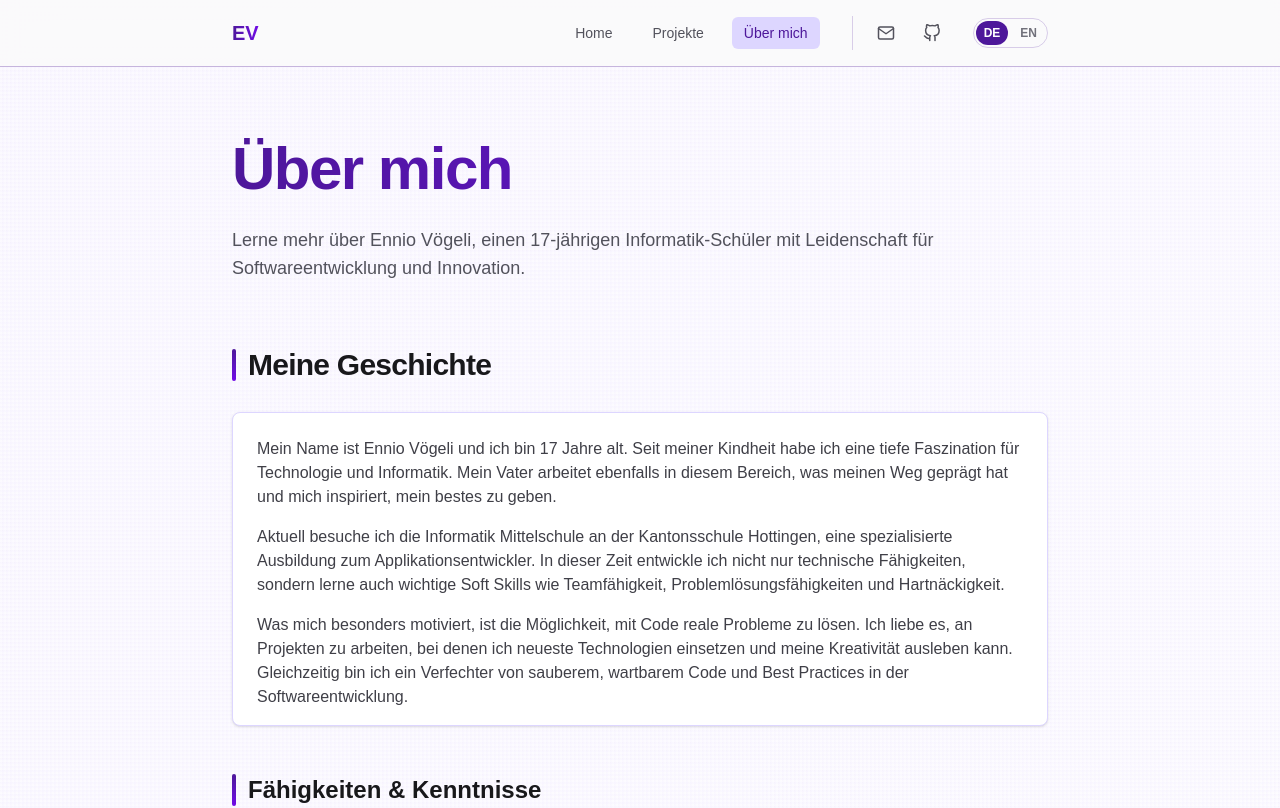
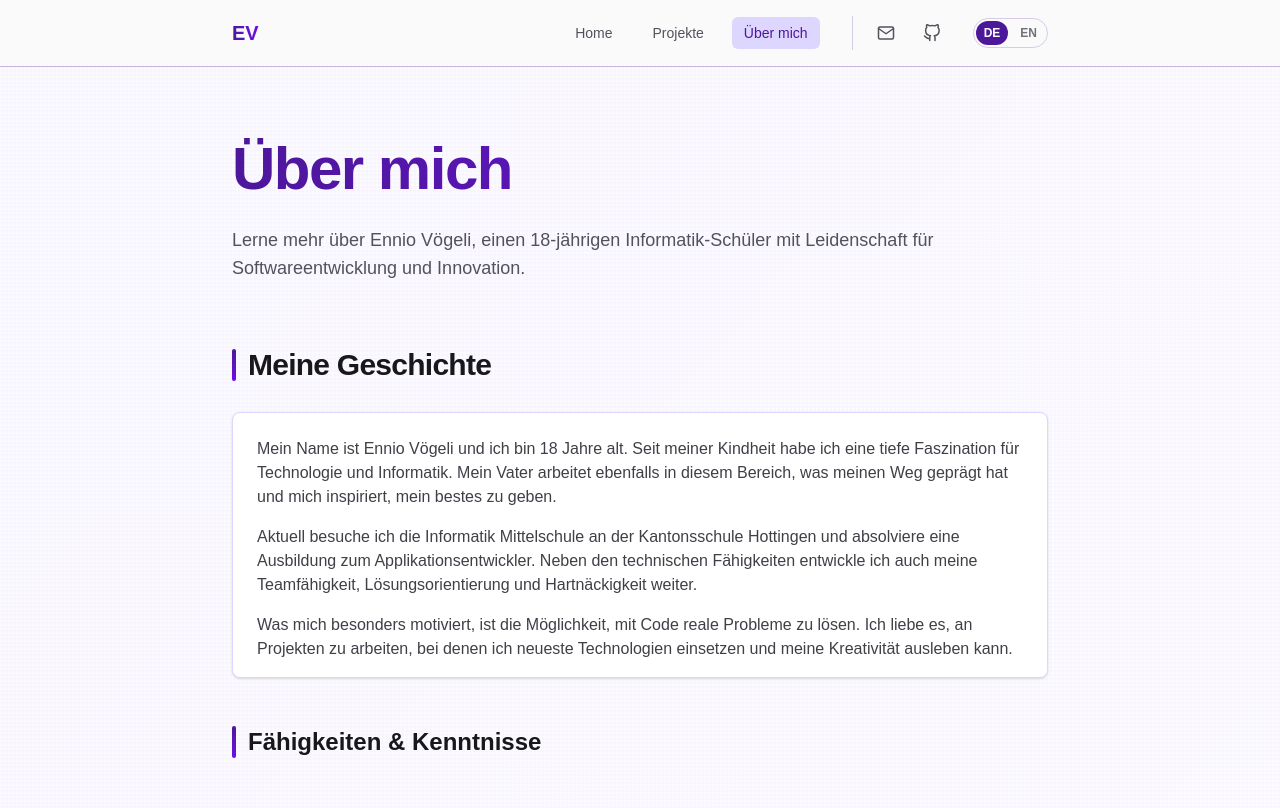
Before and after one commit to im24a-voegelie/Portfolio, a Next.js app: page /about in a window 1280 px wide. Shown: the top 808 px of the page. Built offline with nearby package versions, Linux system fonts and the light colour scheme.

Commit message:
text changed

```diff
--- a/data/translations.js
+++ b/data/translations.js
@@ -20,7 +20,7 @@ export const translations = {
       badge: 'Portfolio',
       name: 'Ennio Vögeli',
       tagline:
-        '17-jähriger Schüler der Informatik Mittelschule an der Kantonsschule Hottingen – mit grosser Begeisterung für Softwareentwicklung, sauberen Code und das Lösen realer Probleme.',
+        '18-jähriger Schüler der Informatik Mittelschule an der Kantonsschule Hottingen – mit grosser Begeisterung für Softwareentwicklung, sauberen Code und das Lösen realer Probleme.',
       viewProjects: 'Projekte ansehen',
       aboutMe: 'Über mich',
       projectsHeading: 'Projekte',
@@ -31,12 +31,12 @@ export const translations = {
     about: {
       heroTitle: 'Über mich',
       heroSubtitle:
-        'Lerne mehr über Ennio Vögeli, einen 17-jährigen Informatik-Schüler mit Leidenschaft für Softwareentwicklung und Innovation.',
+        'Lerne mehr über Ennio Vögeli, einen 18-jährigen Informatik-Schüler mit Leidenschaft für Softwareentwicklung und Innovation.',
       storyHeading: 'Meine Geschichte',
       storyParagraphs: [
-        'Mein Name ist Ennio Vögeli und ich bin 17 Jahre alt. Seit meiner Kindheit habe ich eine tiefe Faszination für Technologie und Informatik. Mein Vater arbeitet ebenfalls in diesem Bereich, was meinen Weg geprägt hat und mich inspiriert, mein bestes zu geben.',
-        'Aktuell besuche ich die Informatik Mittelschule an der Kantonsschule Hottingen, eine spezialisierte Ausbildung zum Applikationsentwickler. In dieser Zeit entwickle ich nicht nur technische Fähigkeiten, sondern lerne auch wichtige Soft Skills wie Teamfähigkeit, Problemlösungsfähigkeiten und Hartnäckigkeit.',
-        'Was mich besonders motiviert, ist die Möglichkeit, mit Code reale Probleme zu lösen. Ich liebe es, an Projekten zu arbeiten, bei denen ich neueste Technologien einsetzen und meine Kreativität ausleben kann. Gleichzeitig bin ich ein Verfechter von sauberem, wartbarem Code und Best Practices in der Softwareentwicklung.',
+        'Mein Name ist Ennio Vögeli und ich bin 18 Jahre alt. Seit meiner Kindheit habe ich eine tiefe Faszination für Technologie und Informatik. Mein Vater arbeitet ebenfalls in diesem Bereich, was meinen Weg geprägt hat und mich inspiriert, mein bestes zu geben.',
+        'Aktuell besuche ich die Informatik Mittelschule an der Kantonsschule Hottingen und absolviere eine Ausbildung zum Applikationsentwickler. Neben den technischen Fähigkeiten entwickle ich auch meine Teamfähigkeit, Lösungsorientierung und Hartnäckigkeit weiter.',
+        'Was mich besonders motiviert, ist die Möglichkeit, mit Code reale Probleme zu lösen. Ich liebe es, an Projekten zu arbeiten, bei denen ich neueste Technologien einsetzen und meine Kreativität ausleben kann.',
       ],
       skillsHeading: 'Fähigkeiten & Kenntnisse',
       strengthsHeading: 'Meine Stärken',
@@ -146,7 +146,7 @@ export const translations = {
       badge: 'Portfolio',
       name: 'Ennio Vögeli',
       tagline:
-        '17-year-old student at the Informatik Mittelschule at Kantonsschule Hottingen – passionate about software development, clean code, and solving real-world problems.',
+        '18-year-old student at the Informatik Mittelschule at Kantonsschule Hottingen – passionate about software development, clean code, and solving real-world problems.',
       viewProjects: 'View Projects',
       aboutMe: 'About Me',
       projectsHeading: 'Projects',
@@ -157,10 +157,10 @@ export const translations = {
     about: {
       heroTitle: 'About Me',
       heroSubtitle:
-        'Learn more about Ennio Vögeli, a 17-year-old computer science student passionate about software development and innovation.',
+        'Learn more about Ennio Vögeli, a 18-year-old computer science student passionate about software development and innovation.',
       storyHeading: 'My Story',
       storyParagraphs: [
-        "My name is Ennio Vögeli and I am 17 years old. Since childhood, I've had a deep fascination with technology and computer science. My father also works in this field, which has shaped my path and inspires me to always give my best.",
+        "My name is Ennio Vögeli and I am 18 years old. Since childhood, I've had a deep fascination with technology and computer science. My father also works in this field, which has shaped my path and inspires me to always give my best.",
         'I currently attend the Informatik Mittelschule at Kantonsschule Hottingen, a specialized program for application development. During this time, I develop not only technical skills but also important soft skills such as teamwork, problem-solving, and persistence.',
         "What motivates me most is the opportunity to solve real-world problems with code. I love working on projects where I can use the latest technologies and express my creativity. At the same time, I'm a strong advocate for clean, maintainable code and best practices in software development.",
       ],
```
